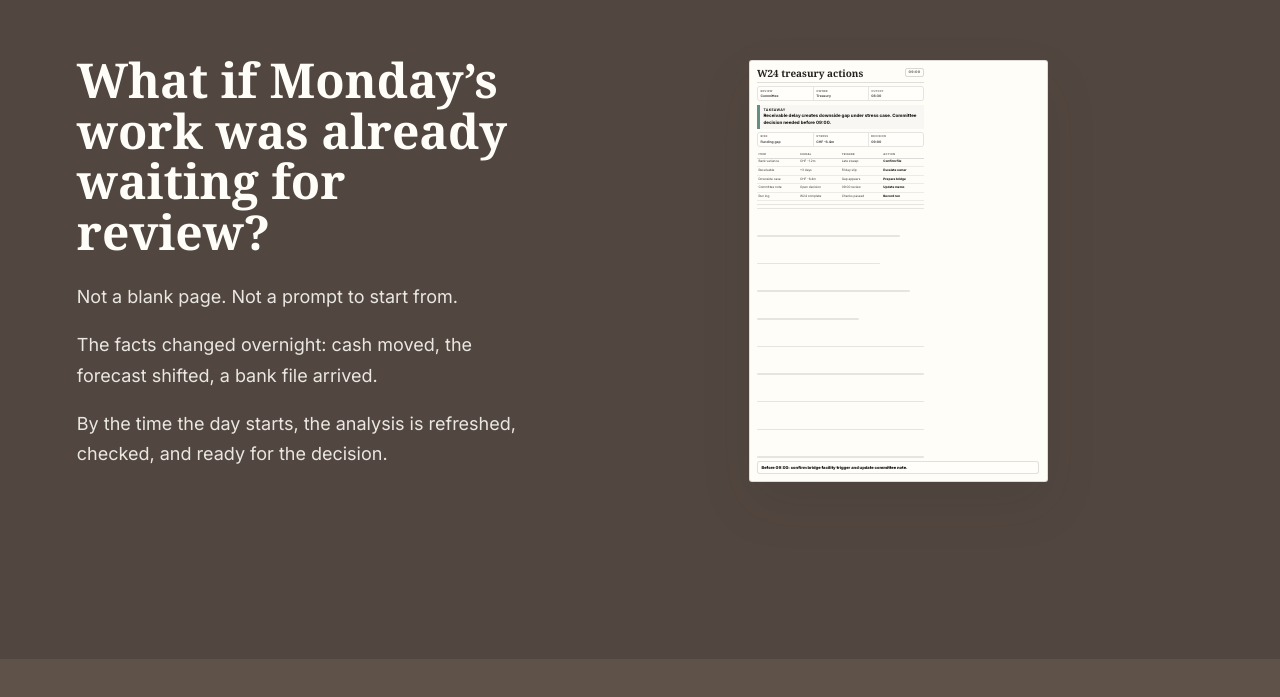
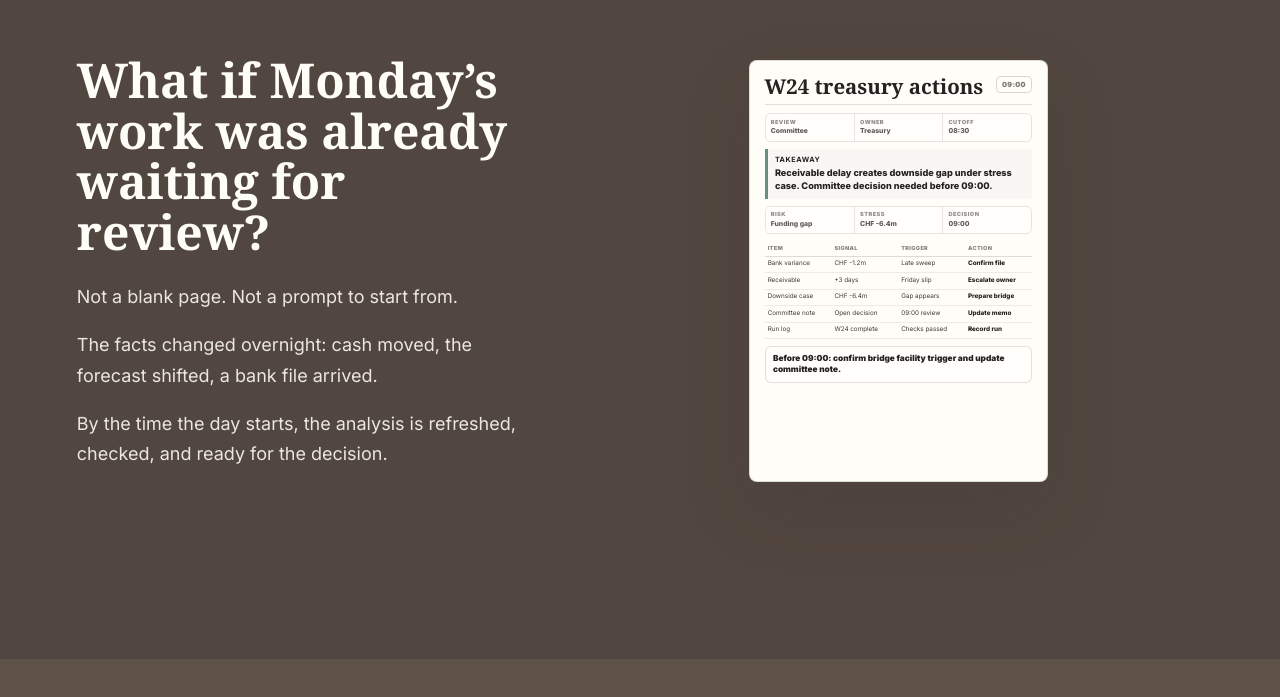
Before and after one commit to ChipAlexandru/Eclipsaiv2, a Next.js app: page / in a window 1280 px wide. Shown: the part 1741-2438 px from the top of the page. Built offline with nearby package versions, Linux system fonts and the light colour scheme.

Commit message:
Page 2: use page-4 'right' card structure (clean, content-filled), drop sparse filler
Co-Authored-By: Claude Opus 4.8 <noreply@anthropic.com>

```diff
--- a/src/views/MovieHome.jsx
+++ b/src/views/MovieHome.jsx
@@ -1767,6 +1767,16 @@ const CSS = `
     .custom-report {
       transform: rotate(.7deg);
       border-color: rgba(35, 35, 35, .15);
+    }
+    /* Page 2: render the same custom deliverable card as page 4's right side,
+       but as a single centered, upright card (same size as the scene 01 email). */
+    .compare-stage.promise-single {
+      grid-template-columns: 1fr;
+      justify-items: center;
+    }
+    .compare-stage.promise-single .compare-report {
+      width: calc((100% - var(--compare-gap)) / 2);
+      transform: none;
     }
     .compare-kicker {
       color: rgba(28, 28, 28, .58);
@@ -2612,9 +2622,8 @@ const BODY = `
         <p class="lead">By the time the day starts, the analysis is refreshed, checked, and ready for the decision.</p>
       </div>
       <div class="stage" aria-hidden="true">
-        <div class="promise-stage">
-          <div class="promise-report-shell">
-            <div class="artifact promise-report">
+        <div class="compare-stage promise-single">
+          <div class="artifact compare-report custom-report">
             <div class="report-doc-head">
               <div>
                 <h3 class="compare-title">W24 treasury actions</h3>
@@ -2644,20 +2653,7 @@ const BODY = `
                 <tr><td>Run log</td><td>W24 complete</td><td>Checks passed</td><td>Record run</td></tr>
               </tbody>
             </table>
-              <div class="forecast-lines">
-                <span class="forecast-line"></span>
-                <span class="forecast-line"></span>
-                <span class="forecast-line"></span>
-                <span class="forecast-line"></span>
-                <span class="forecast-line"></span>
-                <span class="forecast-line"></span>
-                <span class="forecast-line"></span>
-                <span class="forecast-line"></span>
-                <span class="forecast-line"></span>
-                <span class="forecast-line"></span>
-              </div>
             <div class="portable-strip">Before 09:00: confirm bridge facility trigger and update committee note.</div>
-            </div>
           </div>
         </div>
       </div>
```
Lines whose indentation alone changed are shown as unchanged.
